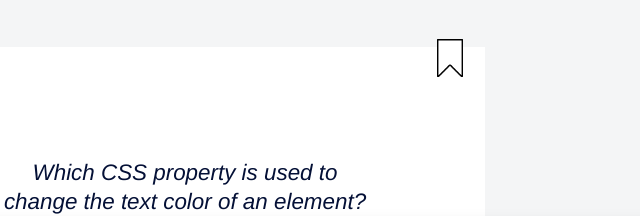
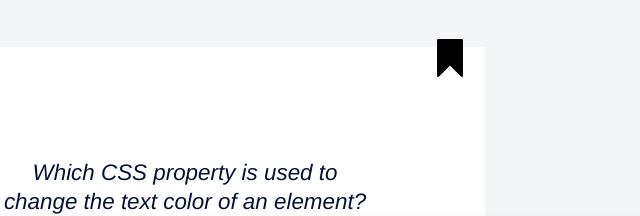
Before and after one commit to DonCamillo53/camillo-quiz-app, a plain HTML site: page index.html in a window 1280 px wide. Shown: the part 499-715 px from the top of the page, 455-1095 px from the left. Drawn offline with Linux system fonts and the light colour scheme; files whose address does not match are found by name.

Commit message:
bookmark changed

```diff
--- a/index.html
+++ b/index.html
@@ -30,7 +30,7 @@
         <div class="quiz-card">
           <img
             class="quiz-card-bookmark"
-            src="resources/bookmark.png"
+            src="resources/bookmark_filled.png"
             alt="Bookmark"
           />
           <p>
```
